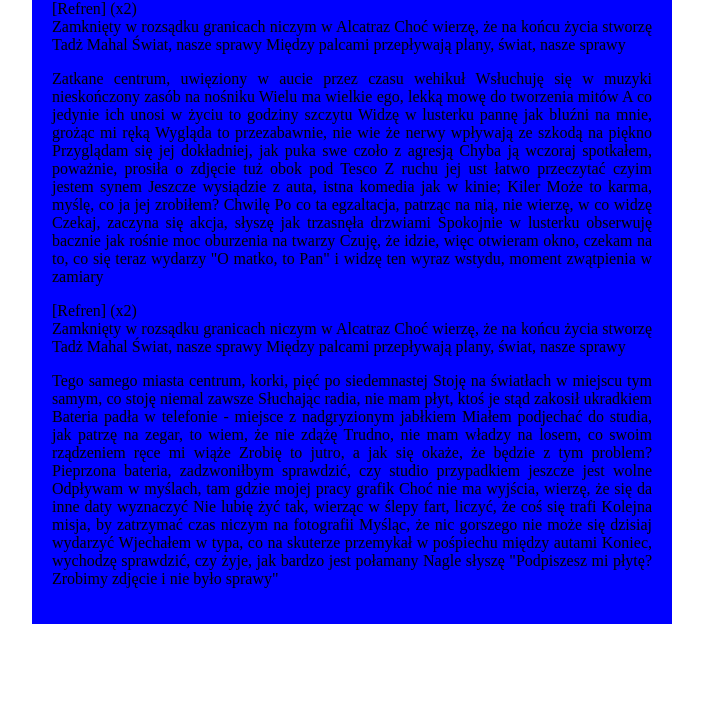
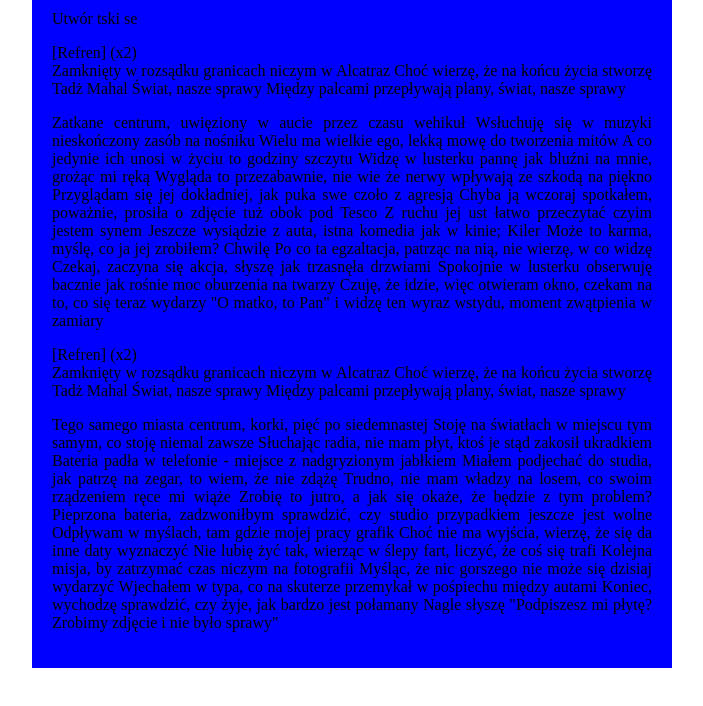
Before and after one commit to Krystian2017/learning-git-2, a plain HTML site: page index.html in a window 1280 px wide. Shown: the part 186-892 px from the top of the page, without its empty margins (288-991 px from the left). Before the commit the page ends 838 px from the top, so only its background shows below. Drawn offline with Linux system fonts and the light colour scheme.

Commit message:
Add paragraph to index.html and padding

```diff
--- a/index.html
+++ b/index.html
@@ -9,6 +9,7 @@
 		<div class="content">
 			<h1>Tytuł: Alcatraz</h1>
 			<h1>Autor: O.S.T.R.</h1>
+			<p>Utwór tski se</p>
 			<p>[Refren] (x2)<br>
 			Zamknięty w rozsądku granicach niczym w Alcatraz
 			Choć wierzę, że na końcu życia stworzę Tadż Mahal
--- a/style.css
+++ b/style.css
@@ -1,5 +1,5 @@
 body {
-	padding: 20px;
+	padding: 30px;
 }
 
 .content {
```
